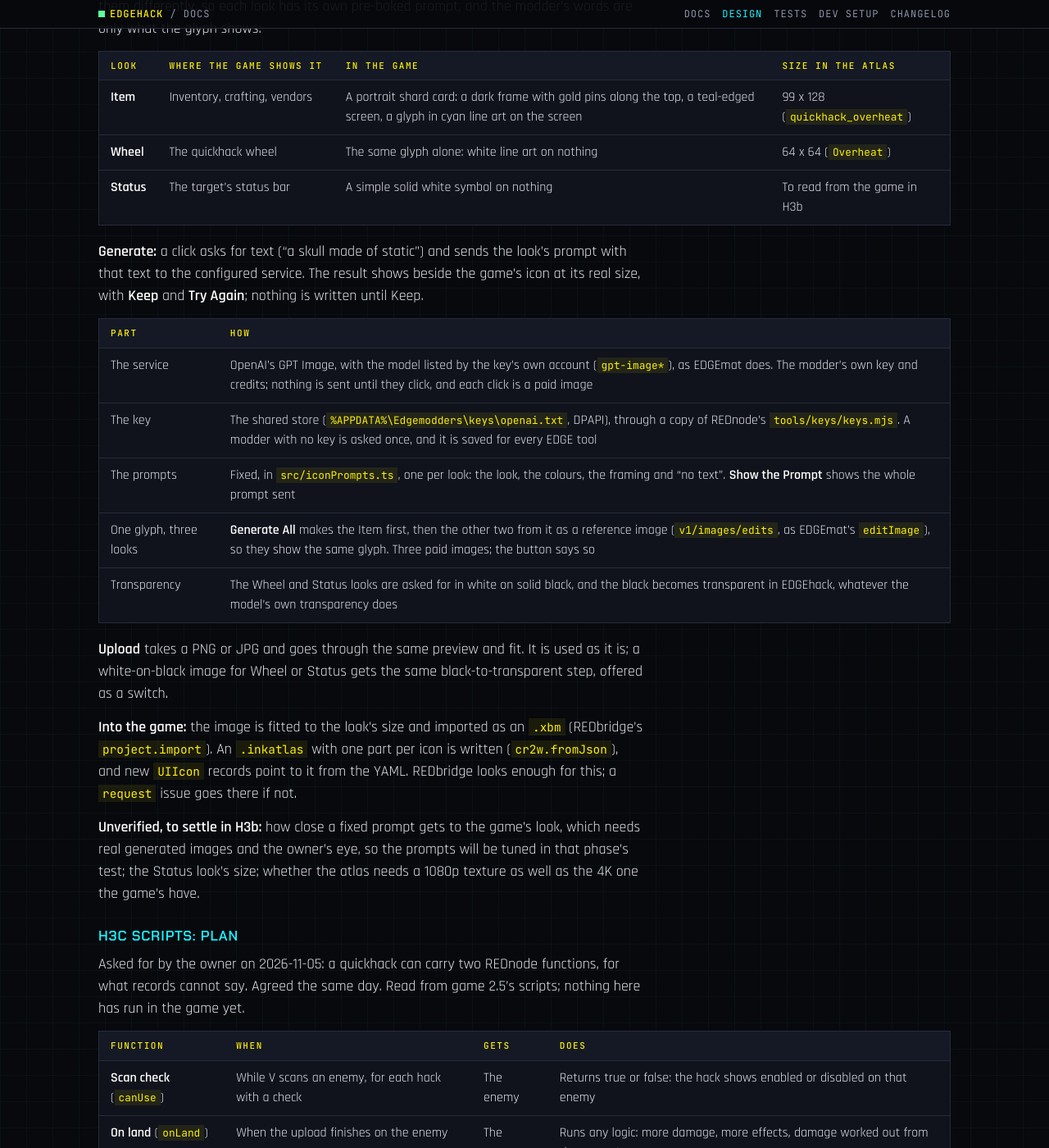
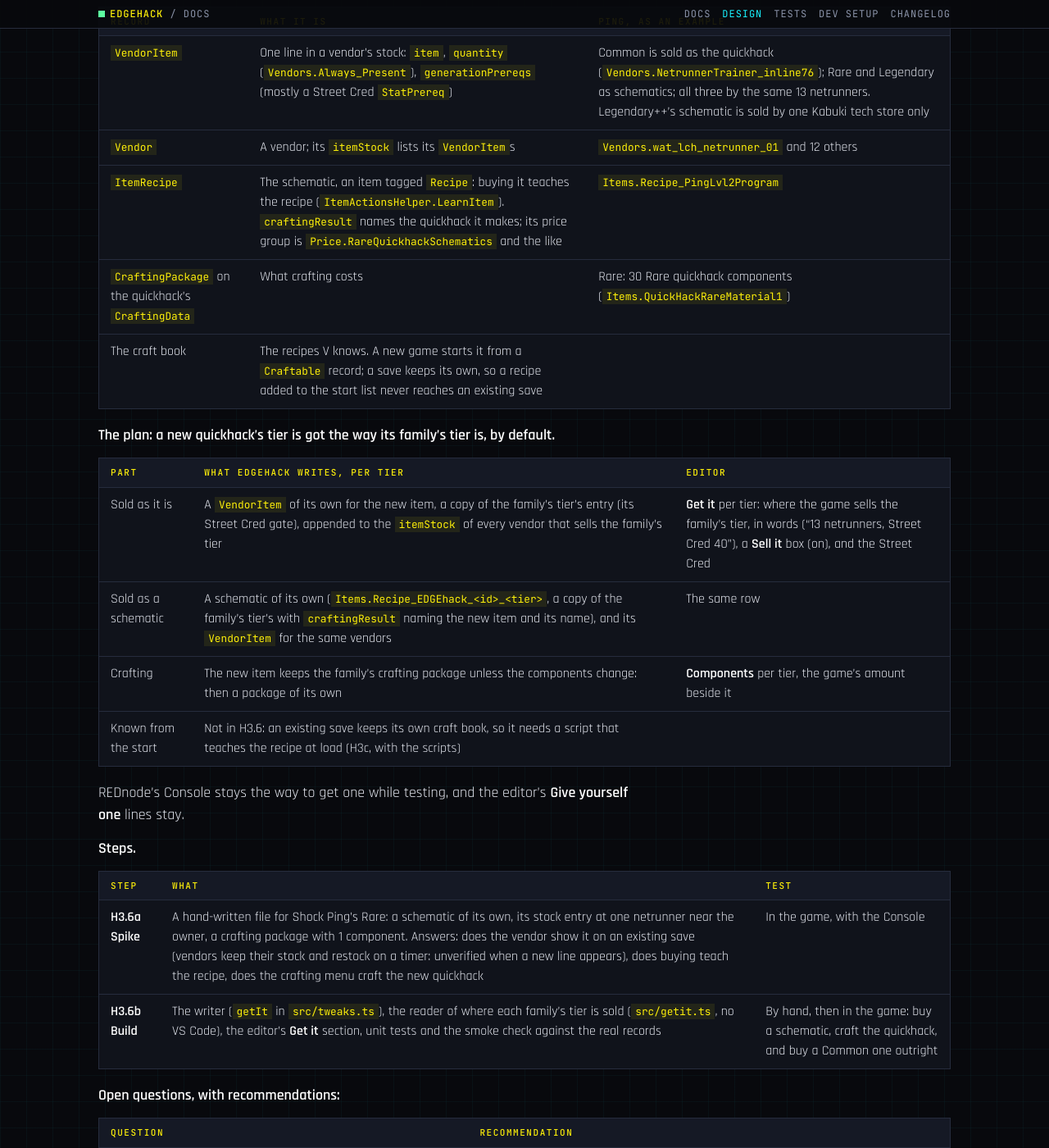
Before and after one commit to Edgemodders/EDGEhack, a Jekyll site: the page built from docs/design.md, in a window 1280 px wide and 1400 px high, scrolled down 26465 px. Shown: the whole window at 82% size. Built offline with Jekyll 4.4.1, drawn with Linux system fonts in a browser that asks for light colours; some of the changed text lies outside the part shown.

Commit message:
H3.6 Get it: the plan, to agree
Co-Authored-By: Claude Opus 5.5 <noreply@anthropic.com>

```diff
--- a/docs/design.md
+++ b/docs/design.md
@@ -500,6 +500,48 @@ Checked against the real REDbridge on game 2.5: every family as a source, 26 eff
 
 **Still open for H3:** whether `$base` copies inline records (the spike listed its effects by hand); how a boss's actions are picked; and perks tied to a family.
 
+### H3.6 Get it: plan
+
+Drafted on 2026-11-08, to agree with the owner. Read from game 2.5's TweakDB and scripts; nothing here has run in the game yet.
+
+**How the game hands out a quickhack.** Each tier is either sold as it is or as a schematic, and a schematic is crafted:
+
+| Record | What it is | Ping, as an example |
+|---|---|---|
+| `VendorItem` | One line in a vendor's stock: `item`, `quantity` (`Vendors.Always_Present`), `generationPrereqs` (mostly a Street Cred `StatPrereq`) | Common is sold as the quickhack (`Vendors.NetrunnerTrainer_inline76`); Rare and Legendary as schematics; all three by the same 13 netrunners. Legendary++'s schematic is sold by one Kabuki tech store only |
+| `Vendor` | A vendor; its `itemStock` lists its `VendorItem`s | `Vendors.wat_lch_netrunner_01` and 12 others |
+| `ItemRecipe` | The schematic, an item tagged `Recipe`: buying it teaches the recipe (`ItemActionsHelper.LearnItem`). `craftingResult` names the quickhack it makes; its price group is `Price.RareQuickhackSchematics` and the like | `Items.Recipe_PingLvl2Program` |
+| `CraftingPackage` on the quickhack's `CraftingData` | What crafting costs | Rare: 30 Rare quickhack components (`Items.QuickHackRareMaterial1`) |
+| The craft book | The recipes V knows. A new game starts it from a `Craftable` record; a save keeps its own, so a recipe added to the start list never reaches an existing save | |
+
+**The plan: a new quickhack's tier is got the way its family's tier is, by default.**
+
+| Part | What EDGEhack writes, per tier | Editor |
+|---|---|---|
+| Sold as it is | A `VendorItem` of its own for the new item, a copy of the family's tier's entry (its Street Cred gate), appended to the `itemStock` of every vendor that sells the family's tier | **Get it** per tier: where the game sells the family's tier, in words ("13 netrunners, Street Cred 40"), a **Sell it** box (on), and the Street Cred |
+| Sold as a schematic | A schematic of its own (`Items.Recipe_EDGEhack_<id>_<tier>`, a copy of the family's tier's with `craftingResult` naming the new item and its name), and its `VendorItem` for the same vendors | The same row |
+| Crafting | The new item keeps the family's crafting package unless the components change: then a package of its own | **Components** per tier, the game's amount beside it |
+| Known from the start | Not in H3.6: an existing save keeps its own craft book, so it needs a script that teaches the recipe at load (H3c, with the scripts) | |
+
+REDnode's Console stays the way to get one while testing, and the editor's **Give yourself one** lines stay.
+
+**Steps.**
+
+| Step | What | Test |
+|---|---|---|
+| **H3.6a Spike** | A hand-written file for Shock Ping's Rare: a schematic of its own, its stock entry at one netrunner near the owner, a crafting package with 1 component. Answers: does the vendor show it on an existing save (vendors keep their stock and restock on a timer: unverified when a new line appears), does buying teach the recipe, does the crafting menu craft the new quickhack | In the game, with the Console |
+| **H3.6b Build** | The writer (`getIt` in `src/tweaks.ts`), the reader of where each family's tier is sold (`src/getit.ts`, no VS Code), the editor's **Get it** section, unit tests and the smoke check against the real records | By hand, then in the game: buy a schematic, craft the quickhack, and buy a Common one outright |
+
+**Open questions, with recommendations:**
+
+| Question | Recommendation |
+|---|---|
+| Copy the family's way of getting each tier by default? | Yes: a new quickhack shows up where players look for its family, at the same Street Cred |
+| Let the components change? | Yes, the amount only, per tier; the component kind stays the game's for that quality |
+| The price? | The game's price groups, as the copies give; a price box later if wanted |
+| Known from the start? | Later, with H3c's scripts, as above |
+| Also offer the schematic of a tier the game sells as it is (Common)? | No: copy the game's way. A box per tier can add it later |
+
 ### Own icons (H3b)
 
 Asked for by the owner on 2026-11-04: a new quickhack can have its own icons, uploaded or generated. It comes right after H3, since a new quickhack is where it is wanted. Own icons were in H5; they move here.
```
